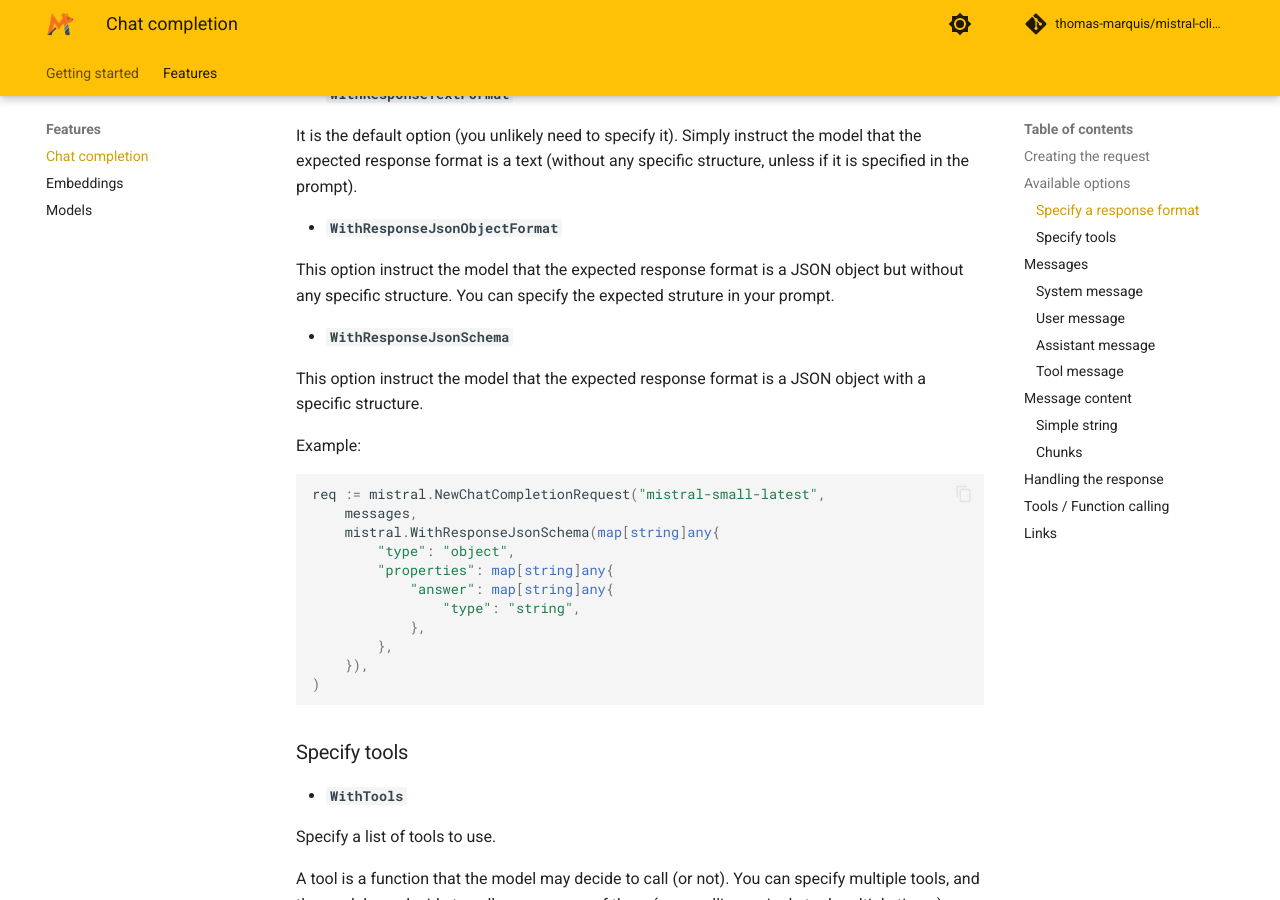
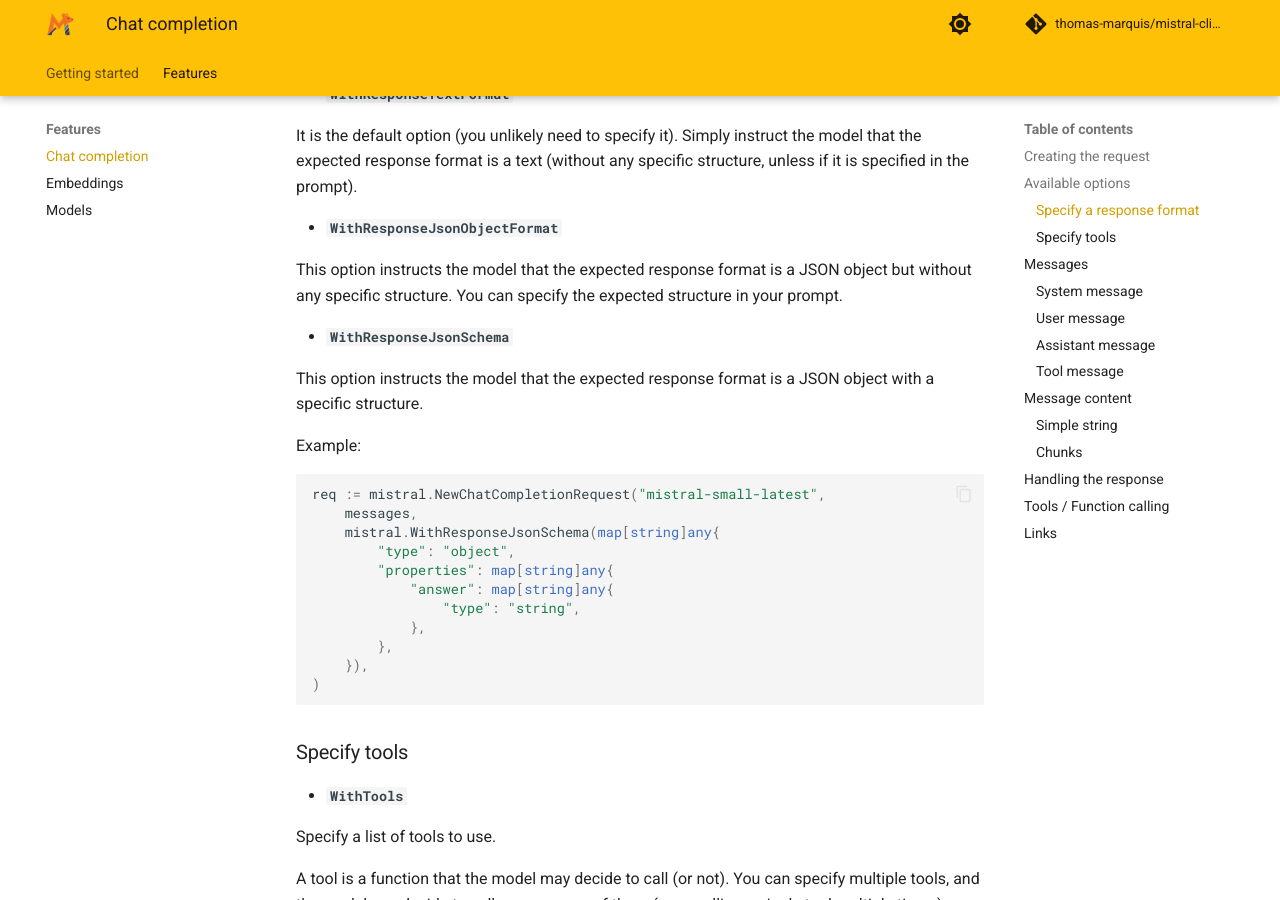
Before and after one commit to thomas-marquis/mistral-client, an MkDocs documentation site: the page built from docs/features/chat-completion.md, in a window 1280 px wide and 900 px high, scrolled down 1734 px. Built offline with MkDocs 1.6.1 and Material for MkDocs 9.7.7, drawn with Linux system fonts in a browser that asks for light colours; plug-ins that fetch from the network failed and are left out; comment, search, counter and statistics services are not loaded.

Commit message:
setup cicd

```diff
--- a/docs/features/chat-completion.md
+++ b/docs/features/chat-completion.md
@@ -82,12 +82,12 @@
 
 - **`WithResponseJsonObjectFormat`**
 
-This option instruct the model that the expected response format is a JSON object but without any specific structure.
-You can specify the expected struture in your prompt.
+This option instructs the model that the expected response format is a JSON object but without any specific structure.
+You can specify the expected structure in your prompt.
 
 - **`WithResponseJsonSchema`**
 
-This option instruct the model that the expected response format is a JSON object with a specific structure.
+This option instructs the model that the expected response format is a JSON object with a specific structure.
 
 Example:
 
@@ -138,9 +138,9 @@
 The interface `ChatMessage` represent a message sent or received by the model.
 This interface has four implementations:
 - [`SystemMessage`](#system-message)
-- `UserMessage`
-- `AssistantMessage`
-- `ToolMessage`
+- [`UserMessage`](#user-message)
+- [`AssistantMessage`](#assistant-message)
+- [`ToolMessage`](#tool-message)
 
 ### System message
 
```
Also changed, not shown: 3 other files.
